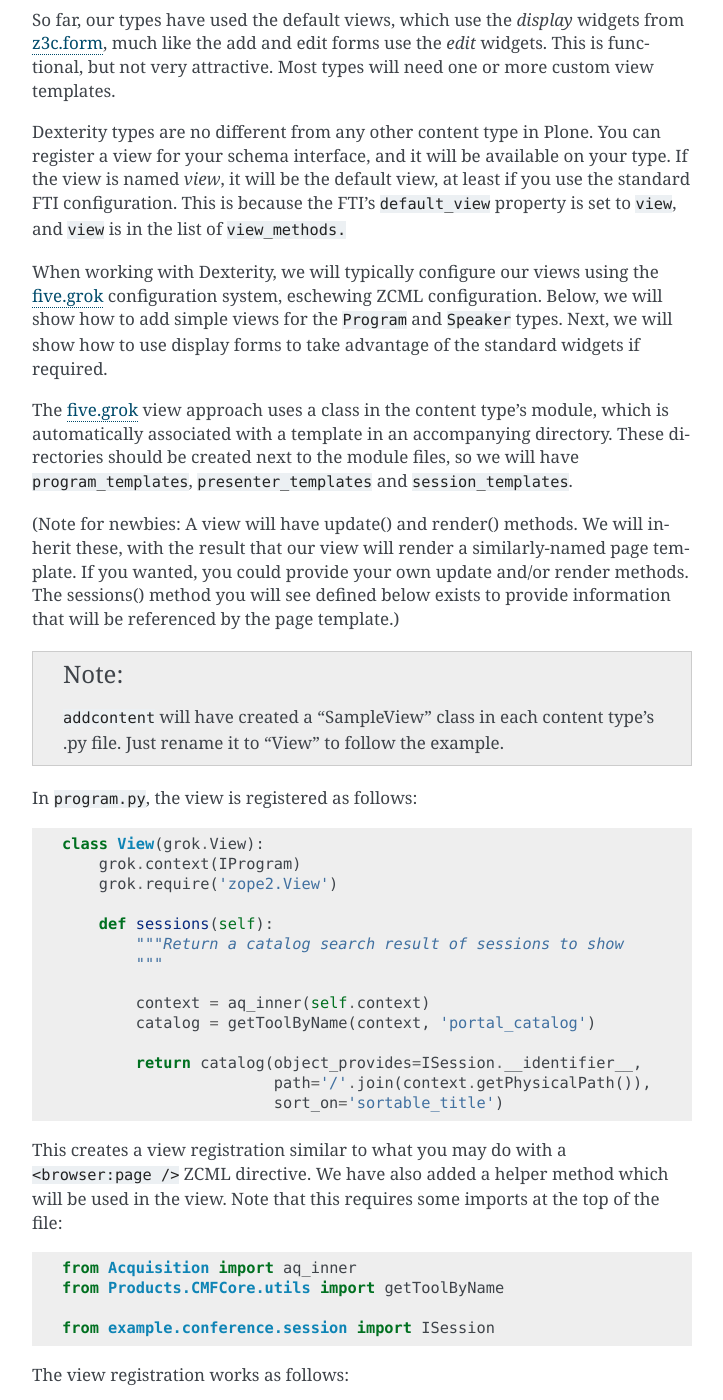
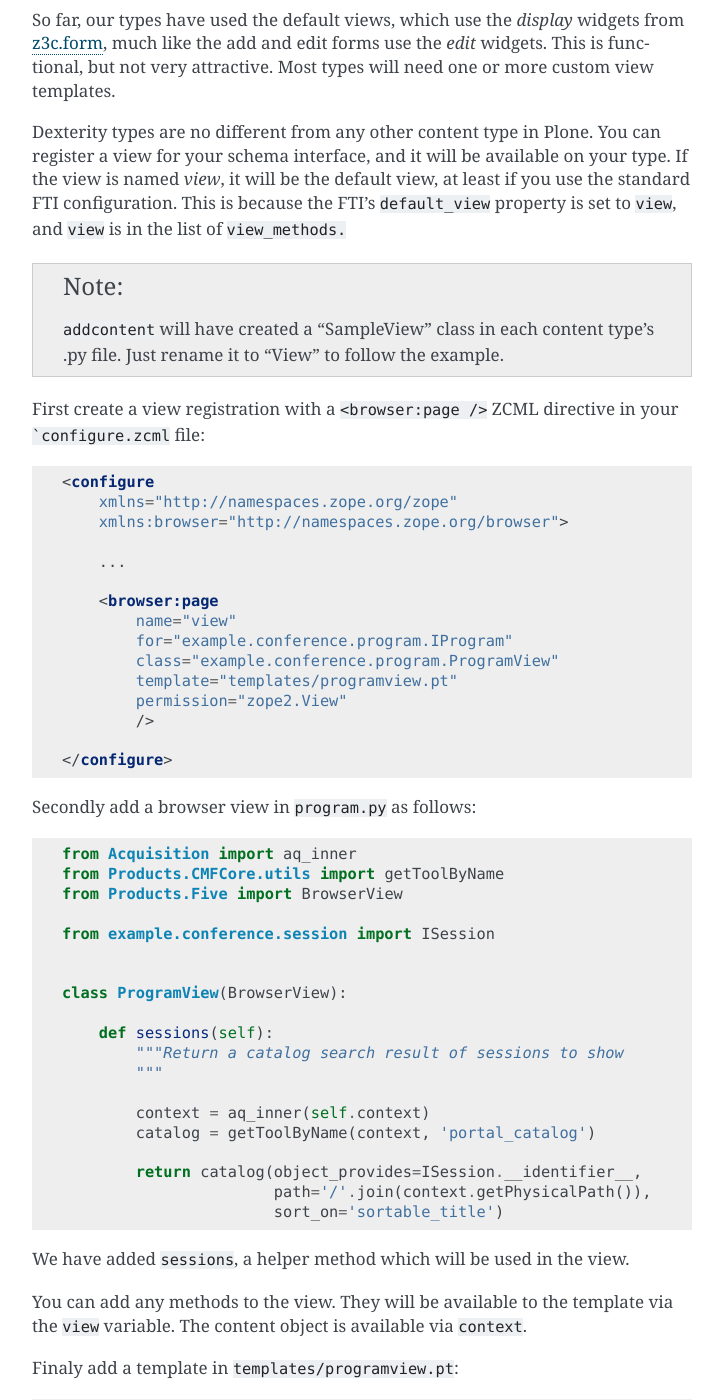
Before and after one commit to plone/plone.app.dexterity, a Sphinx documentation site: the page built from docs/custom-views.rst, in a window 1280 px wide and 1400 px high, scrolled down 249 px. Shown: the whole window, without its empty margins (388-1111 px from the left). Built offline with Sphinx 7.4.7, drawn with Linux system fonts in a browser that asks for light colours; some of the changed text lies outside the part shown.

Commit message:
grok view to browser view and dexterity DisplayForm to dexterity DefaultView

````diff
--- a/docs/custom-views.rst
+++ b/docs/custom-views.rst
@@ -20,36 +20,43 @@
 FTI’s ``default_view`` property is set to ``view``, and ``view`` is in the
 list of ``view_methods.``
 
-When working with Dexterity, we will typically configure our views using
-the `five.grok`_ configuration system, eschewing ZCML configuration.
-Below, we will show how to add simple views for the ``Program`` and
-``Speaker`` types. Next, we will show how to use display forms to take
-advantage of the standard widgets if required.
-
-The `five.grok`_ view approach uses a class in the content type’s module,
-which is automatically associated with a template in an accompanying
-directory. These directories should be created next to the module files,
-so we will have ``program_templates``, ``presenter_templates`` and
-``session_templates``.
-
-(Note for newbies:
-A view will have update() and render() methods.  We will inherit these,
-with the result that our view will render a similarly-named page template.
-If you wanted, you could provide your own update and/or render methods.
-The sessions() method you will see defined below exists to provide
-information that will be referenced by the page template.)
-
 .. note::
 
     ``addcontent`` will have created a "SampleView" class in each content type's .py file. Just rename it to "View" to follow the example.
 
-In ``program.py``, the view is registered as follows:
+
+First create a view registration with a ``<browser:page />`` ZCML directive in your ```configure.zcml`` file:
+
+.. code-block:: html
+
+    <configure
+        xmlns="http://namespaces.zope.org/zope"
+        xmlns:browser="http://namespaces.zope.org/browser">
+
+        ...
+
+        <browser:page
+            name="view"
+            for="example.conference.program.IProgram"
+            class="example.conference.program.ProgramView"
+            template="templates/programview.pt"
+            permission="zope2.View"
+            />
+
+    </configure>
+
+Secondly add a browser view in ``program.py`` as follows:
 
 .. code-block:: python
 
-    class View(grok.View):
-        grok.context(IProgram)
-        grok.require('zope2.View')
+    from Acquisition import aq_inner
+    from Products.CMFCore.utils import getToolByName
+    from Products.Five import BrowserView
+
+    from example.conference.session import ISession
+
+
+    class ProgramView(BrowserView):
 
         def sessions(self):
             """Return a catalog search result of sessions to show
@@ -62,45 +69,13 @@
                            path='/'.join(context.getPhysicalPath()),
                            sort_on='sortable_title')
 
-This creates a view registration similar to what you may do with a
-``<browser:page />`` ZCML directive. We have also added a helper method
-which will be used in the view. Note that this requires some imports at
-the top of the file:
+We have added ``sessions``, a helper method
+which will be used in the view.
 
-.. code-block:: python
+You can add any methods to the view. They will be available to the template via
+the ``view`` variable. The content object is available via ``context``.
 
-    from Acquisition import aq_inner
-    from Products.CMFCore.utils import getToolByName
-
-    from example.conference.session import ISession
-
-The view registration works as follows:
-
-- The view name will be ``@@view``, taken from the class name in
-  lowercase. You can specify an alternative name with
-  ``grok.name('some-name')`` if required.
-- The ``grok.context()`` directive specifies that this view is used for
-  objects providing ``IProgram``.
-- You can add a ``grok.layer()`` directive if you want to specify a
-  browser layer.
-- The ``grok.require()`` directive specifies the required permission for
-  this view.
-  It uses the Zope 3 permission name.
-  ``zope2.View`` and ``zope.Public`` are the most commonly used permissions
-  (in fact, ``zope.Public`` is not actually a permission, it just means “no
-  permission required”).
-  For a list of other standard permissions, see
-  ``parts/omelette/Products/Five/permissions.zcml``.
-  We will cover
-  creating custom permissions later in this manual.
-- Any methods added to the view will be available to the template via
-  the ``view`` variable. The content object is available via ``context``,
-  as usual.
-
-This is associated with a file in ``program_templates/view.pt``. The file name
-matches the class name (even if a different view name was specified).
-``addcontent`` will have created a sampleview.pt file. Just rename it to
-continue with the example. This contains:
+Finaly add a template in ``templates/programview.pt``:
 
 .. code-block:: html
 
@@ -173,15 +148,26 @@
    MIME type (e.g. ``text/html``) and the rendered output text.
    *RichText* fields are covered in more detail :ref:`later in this manual <richtext-label>`.
 
-The view for ``Presenter``, in ``presenter.py``, is even simpler:
+The view for ``Presenter`` is even simpler:
 
-.. code-block:: python
+.. code-block:: html
 
-    class View(grok.View):
-        grok.context(IPresenter)
-        grok.require('zope2.View')
+    <configure
+        xmlns="http://namespaces.zope.org/zope"
+        xmlns:browser="http://namespaces.zope.org/browser">
 
-Its template, in ``presenter_templates/view.pt``, is similar to the
+        ...
+
+        <browser:page
+            name="view"
+            for="example.conference.program.IPresenter"
+            template="templates/presenterview.pt"
+            permission="zope2.View"
+            />
+
+    </configure>
+
+The template, in ``templates/presenterview.pt``, is similar to the
 previous template:
 
 .. code-block:: html
@@ -226,34 +212,52 @@
 type, even. You could set the context to ``Interface``, for example, to
 make a view that’s available on all types.
 
-Display forms
---------------
+Display view
+------------
 
 **Using display widgets in your views**
 
-In the previous section, we created a view extending ``grok.View``. This
+In the previous section, we created a browser view. This
 kind of view is the most common, but sometimes we want to make use of
 the widgets and information in the type’s schema more directly, for
 example to invoke transforms or re-use more complex HTML.
 
-To do this, you can use a *display form*. This is really just a view
+To do this, you can use a *display view*. This is really just a view
 base class that knows about the schema of a type. We will use an example
-in ``session.py``, with a template in ``session_templates/view.pt.``
+in ``session.py``, with a template in ``templates/sessionview.pt``.
 
-.. note:: Display forms involve the same type of overhead as add- and
-   edit-forms. If you have complex forms with many behaviors, fieldsets and
-   widget hints, you may notice a slow-down compared to standard views, at
-   least on high volume sites.
+.. note:: *Display view* involve the same type of overhead as add- and
+   edit-forms. If you have complex content type with many behaviors, fieldsets and
+   widget hints, you may notice a slow-down. This can be a problem
+   on high volume sites.
 
 The new view class is pretty much the same as before, except that we
-derive from ``dexterity.DisplayForm``
-(``plone.directives.dexterity.DisplayForm``):
+derive from ``plone.dexterity.browser.view.DefaultView``:
+
+.. code-block:: html
+
+    <configure
+        xmlns="http://namespaces.zope.org/zope"
+        xmlns:browser="http://namespaces.zope.org/browser">
+
+        ...
+
+        <browser:page
+            name="view"
+            for="example.conference.program.ISession"
+            class="example.conference.session.SessionView"
+            template="templates/sessionview.pt"
+            permission="zope2.View"
+            />
+
+    </configure>
 
 .. code-block:: python
 
-    class View(dexterity.DisplayForm):
-        grok.context(ISession)
-        grok.require('zope2.View')
+    from plone.dexterity.browser.view import DefaultView
+
+    class SessionView(DefaultView):
+        pass
 
 This gives our view a few extra properties that we can use in the
 template:
@@ -279,7 +283,7 @@
 
 The ``w`` dict is the most commonly used.
 
-The ``session_templates/view.pt`` template contains the following:
+The ``templates/sessionview.pt`` template contains the following:
 
 .. code-block:: html
 
@@ -313,4 +317,3 @@
 field title.
 
 .. _z3c.form: http://pypi.python.org/pypi/z3c.form
-.. _five.grok: http://pypi.python.org/pypi/five.grok
````
